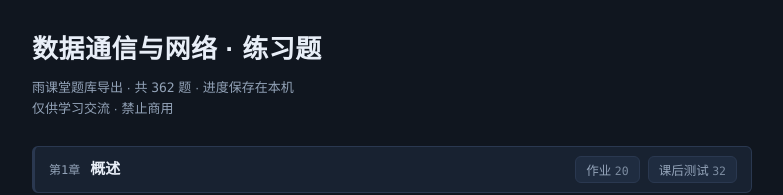
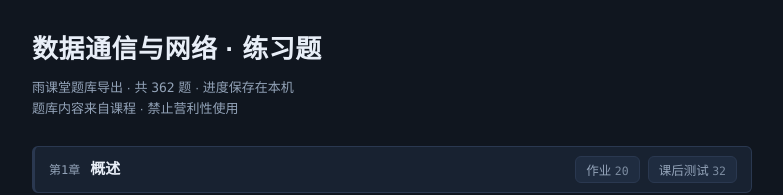
Before and after one commit to jia1lei2tang3/data-comm-practice, a plain HTML site: page index.html in a window 1280 px wide. Shown: the top 195 px of the page, without its empty margins (248-1031 px from the left). Drawn offline with Linux system fonts and the light colour scheme.

Commit message:
题库版权声明改为：内容禁止营利性使用

```diff
--- a/index.html
+++ b/index.html
@@ -204,7 +204,7 @@
     <header class="home-head">
       <h1 class="home-title">数据通信与网络 · 练习题</h1>
       <div class="home-sub">雨课堂题库导出 · 共 <span id="totalCount" class="mono"></span> 题 · 进度保存在本机</div>
-      <div class="home-sub">仅供学习交流 · 禁止商用</div>
+      <div class="home-sub">题库内容来自课程 · 禁止营利性使用</div>
     </header>
 
     <div class="stack" id="stack"></div>
```
Also changed, not shown: 1 other file.
